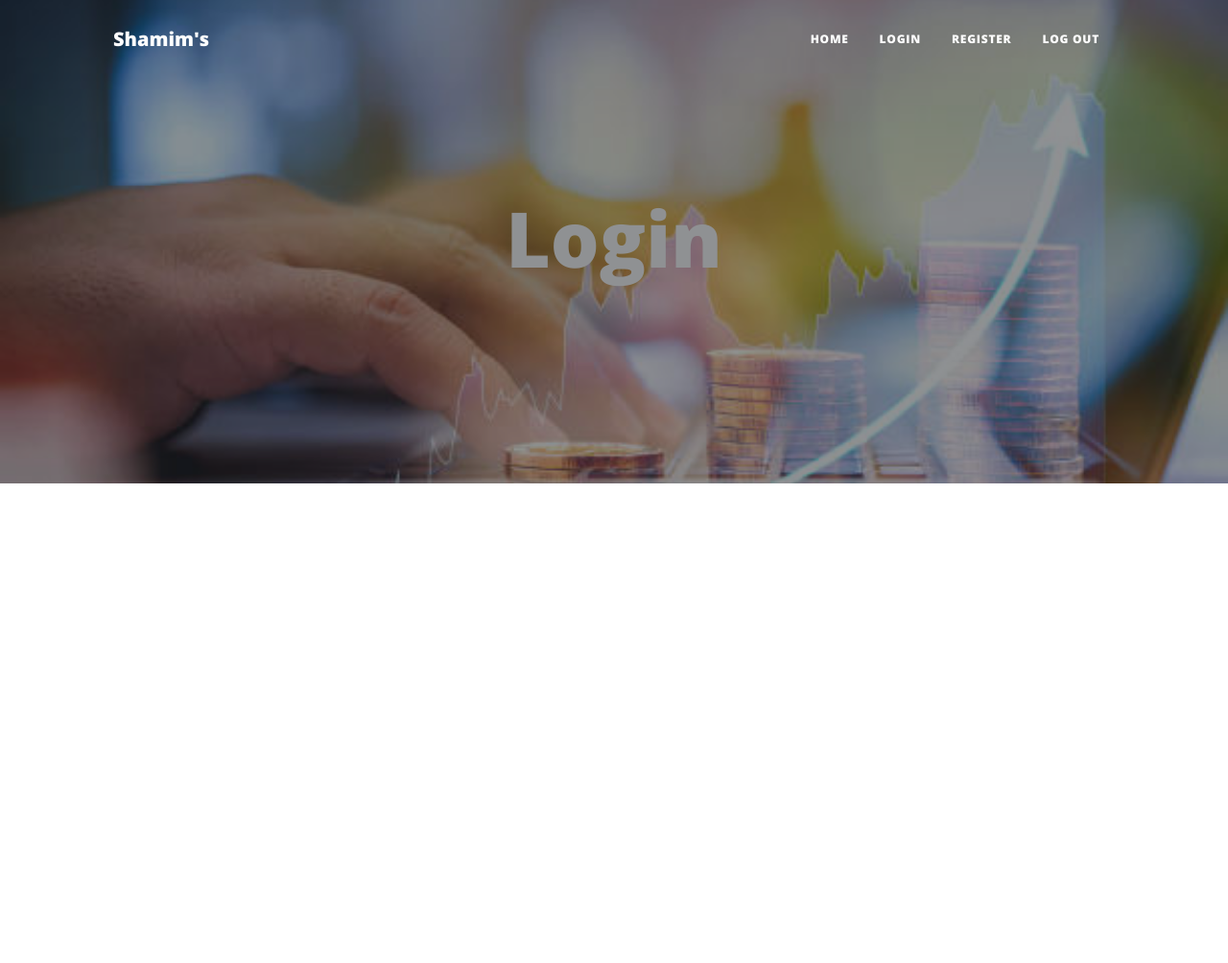
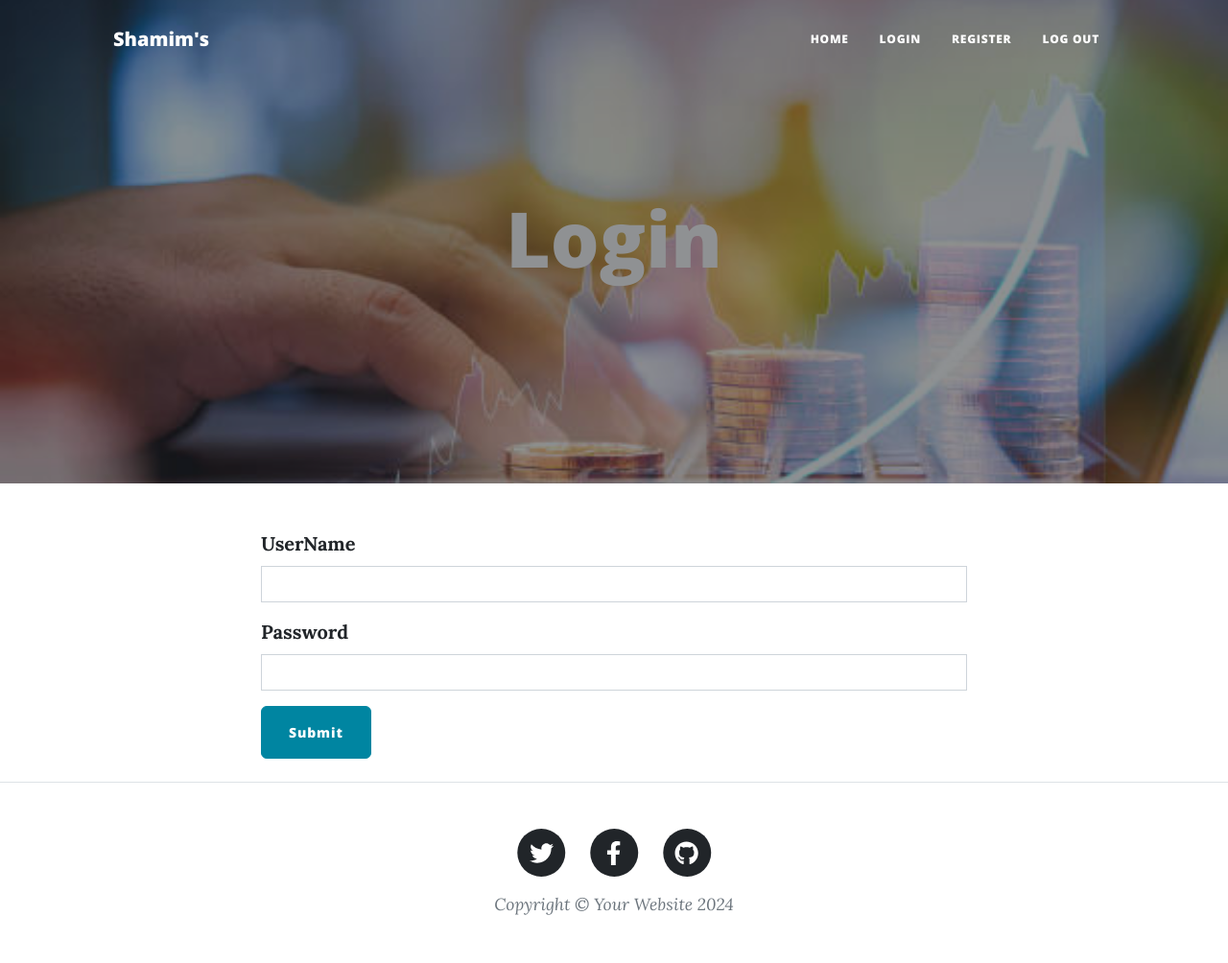
Before and after one commit to ShamimurRahmanShuvo/ExpenseManagement, a Flask app: page /login in a window 1280 px wide. Shown: the whole page at 96% size. Before the commit the page ends 504 px from the top, so only its background shows below. Run offline with Flask 3, Linux system fonts and the light colour scheme; some libraries are stand-ins or nearby versions.

Commit message:
add block to html file and login form

```diff
--- a/templates/expense.html
+++ b/templates/expense.html
@@ -1,3 +1,4 @@
+{% block content %}
 {% include "header.html" %}
         <header class="masthead"
                 style="background-image: url('../static/assets/img/cover_image.jpg')"
@@ -10,3 +11,5 @@
                 </div>
             </div>
         </header>
+{% include "footer.html" %}
+{% endblock %}
--- a/templates/income.html
+++ b/templates/income.html
@@ -1,3 +1,4 @@
+{% block content %}
 {% include "header.html" %}
         <header class="masthead"
                 style="background-image: url('../static/assets/img/cover_image.jpg')"
@@ -10,3 +11,5 @@
                 </div>
             </div>
         </header>
+{% include "footer.html" %}
+{% endblock %}
--- a/templates/login.html
+++ b/templates/login.html
@@ -1,3 +1,4 @@
+{% block content %}
 {% include "header.html" %}
         <header class="masthead"
                 style="background-image: url('../static/assets/img/cover_image.jpg')"
@@ -10,3 +11,24 @@
                 </div>
             </div>
         </header>
+        <main class="mb-4">
+            <div class="container">
+                <div class="row">
+                    <div class="col-lg-8 col-md-10 mx-auto">
+                        <form>
+                            <div class="mb-3">
+                                <label for="exampleInputEmail1" class="form-label">UserName</label>
+                                <input type="email" class="form-control" id="exampleInputEmail1" aria-describedby="emailHelp">
+                            </div>
+                            <div class="mb-3">
+                                <label for="exampleInputPassword1" class="form-label">Password</label>
+                                <input type="password" class="form-control" id="exampleInputPassword1">
+                            </div>
+                            <button type="submit" class="btn btn-primary">Submit</button>
+                        </form>
+                    </div>
+                </div>
+            </div>
+        </main>
+{% include "footer.html" %}
+{% endblock %}
--- a/templates/report.html
+++ b/templates/report.html
@@ -1,3 +1,4 @@
+{% block content %}
 {% include "header.html" %}
         <header class="masthead"
                 style="background-image: url('../static/assets/img/cover_image.jpg')"
@@ -10,3 +11,5 @@
                 </div>
             </div>
         </header>
+{% include "footer.html" %}
+{% endblock %}
```
